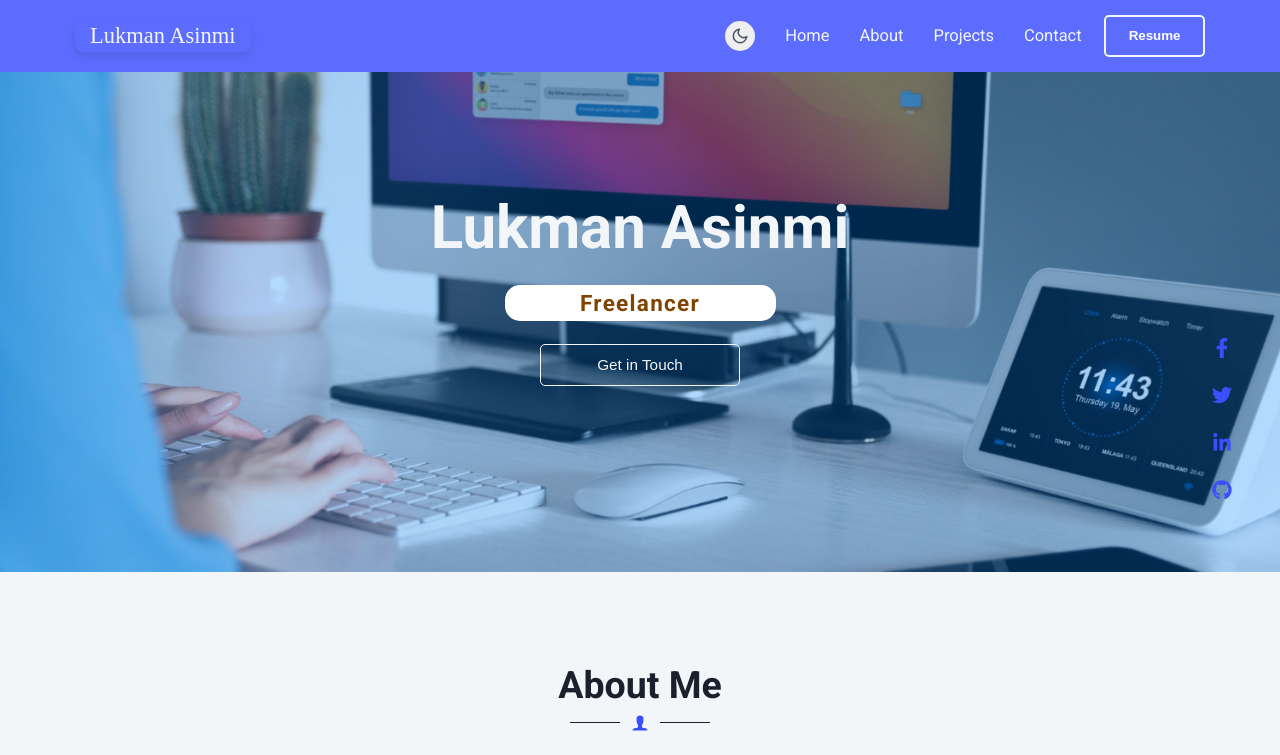
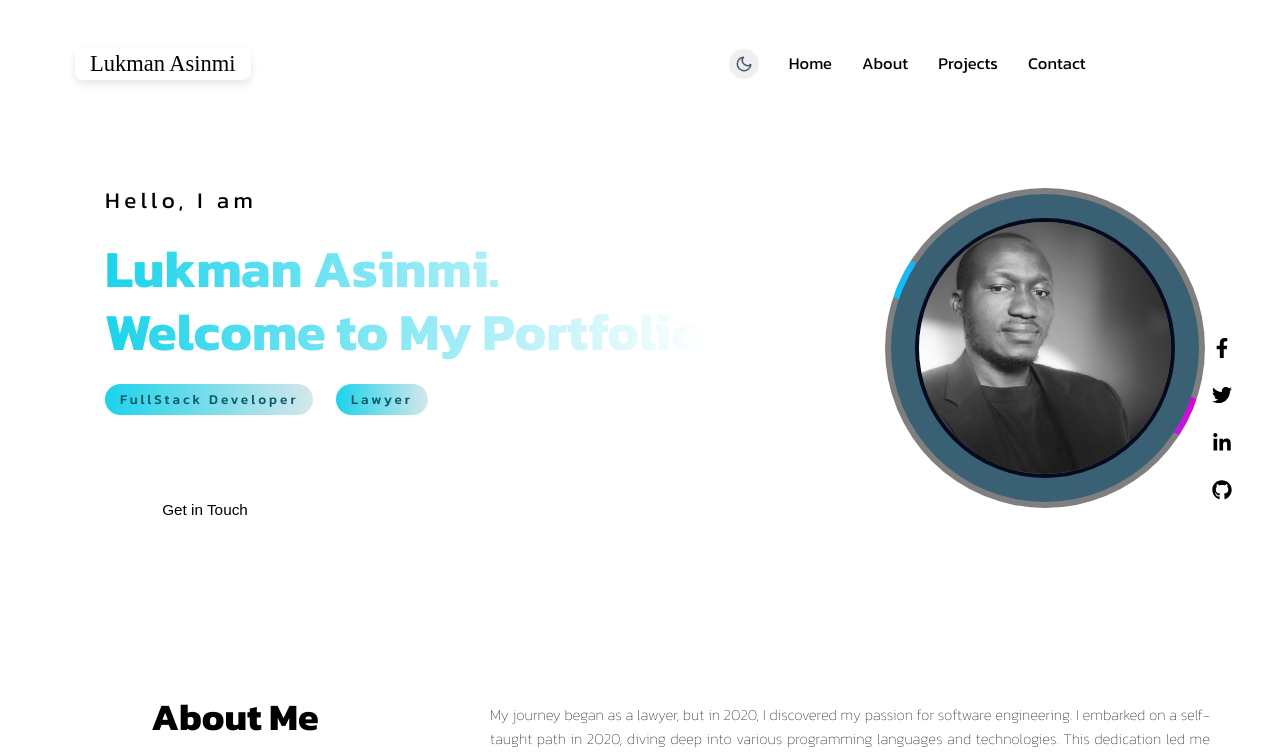
Before and after one commit to eemanDigital/my_portfolio, a React (Vite) app: page / in a window 1280 px wide. Shown: the top 755 px of the page. Built offline with nearby package versions, Linux system fonts and the light colour scheme.

Commit message:
refactored the hero page to look more modern

```diff
--- a/src/components/About/About.jsx
+++ b/src/components/About/About.jsx
@@ -23,28 +23,16 @@ const skills = [
 const About = () => {
   return (
     <section className={styles.about} id="about">
-      <TitleHeader title="About Me" icon={<IoIosPerson size={20} />} />
       <div className={styles.aboutContainer}>
-        <div className={styles.aboutHeader}>
-          <div className={styles.aboutImageContainer}>
-            <img
-              src={profileImage}
-              alt="Lukman Asinmi"
-              className={styles.aboutImage}
-            />
-          </div>
-          <div className={styles.aboutTitleContainer}>
-            <h2 className={styles.aboutTitle} data-aos="fade-up">
-              Software Engineer based in Nigeria 🇳🇬
-            </h2>
-          </div>
+        <div>
+          <TitleHeader title="About Me" />
+          <p>I like Building Solutions </p>
+
+          <button>Download CV</button>
+          <div className={styles.socials}></div>
         </div>
+
         <div className={styles.aboutContent}>
-          <p className={styles.aboutIntro} data-aos="fade-in">
-            Hello! I'm <span className={styles.highlight}>Lukman Asinmi</span>,
-            a software engineer based in Nigeria 🇳🇬.
-          </p>
-
           <p className={styles.aboutDescription} data-aos="fade-in">
             My journey began as a lawyer, but in 2020, I discovered my passion
             for software engineering. I embarked on a self-taught path in 2020,
@@ -69,8 +57,9 @@ const About = () => {
             delivers user-centric and business-focused solutions.
           </p>
         </div>
+      </div>
 
-        <div className={styles.aboutSkills}>
+      {/* <div className={styles.aboutSkills}>
           <div>
             <h3 className={styles.aboutSkillsTitle} data-aos="fade-up">
               Technical Expertise
@@ -84,9 +73,7 @@ const About = () => {
               ))}
             </ul>
           </div>
-        </div>
-        {/* <Certificate /> */}
-      </div>
+        </div> */}
     </section>
   );
 };
--- a/src/components/Hero/Hero.jsx
+++ b/src/components/Hero/Hero.jsx
@@ -1,40 +1,35 @@
 import { useState, useEffect } from "react";
 import { Link as ScrollLink } from "react-scroll";
 import styles from "./hero.module.css";
-import desktopImg from "../../assets/desktop1.jpg";
+import profileImg from "../../assets/profileImage.jpg";
+import { Link } from "react-router-dom";
 
 const Hero = () => {
-  const [currentProfession, setCurrentProfession] = useState("");
   const professions = ["A Lawyer", "Software Developer", "Freelancer"];
-  const [professionIndex, setProfessionIndex] = useState(0);
-
-  useEffect(() => {
-    const intervalId = setInterval(() => {
-      setProfessionIndex((prevIndex) => (prevIndex + 1) % professions.length);
-    }, 3000); // Change profession every 3 seconds
-
-    return () => clearInterval(intervalId);
-  }, []);
-
-  useEffect(() => {
-    setCurrentProfession(professions[professionIndex]);
-  }, [professionIndex]);
 
   return (
     <div className={styles.hero}>
-      <div className={styles.backgroundImageContainer}>
-        <img src={desktopImg} alt="Profile" className={styles.profileImage} />
-      </div>
       <div className={styles.heroContainer}>
-        <h1 className={styles.heroTitle} data-aos="fade-up">
-          Lukman Asinmi
+        <p>Hello, I am </p>
+        <h1 className={styles.heroTitle}>
+          Lukman Asinmi. Welcome to My Portfolio
         </h1>
-        <p className={styles.heroDescription} data-aos="fade-up">
-          <span className={styles.profession}>{currentProfession}</span>
-        </p>
+
+        <div className={styles.heroDescription}>
+          <span>FullStack Developer</span>
+          <span>Lawyer</span>
+        </div>
         <ScrollLink smooth={true} duration={500} to="contact">
           <button className={styles.btn}>Get in Touch</button>
         </ScrollLink>
+      </div>
+
+      <div className={styles.heroImgBox}>
+        <div className={styles.imgBoxContent}>
+          <img src={profileImg} alt="Profile" className={styles.grayscale} />
+          <h2>Need A FullStack Developer?</h2>
+          <Link to="#contact">Hire Me</Link>
+        </div>
       </div>
     </div>
   );
--- a/src/components/Hero/hero.module.css
+++ b/src/components/Hero/hero.module.css
@@ -1,65 +1,179 @@
 /* hero.module.css */
 
 .hero {
-  position: relative;
+  display: flex;
+  justify-content: space-around;
+  align-items: center;
   color: var(--primary-text-color);
-  padding: 2rem 0;
-  text-align: center;
-  height: 440px;
+  padding: 0;
+  min-height: 500px;
   width: 100%;
   overflow: hidden;
+  margin-right: 4rem;
 }
 
-.backgroundImageContainer {
+.heroContainer {
+  display: flex;
+  flex-direction: column;
+  align-items: flex-start;
+  max-width: 600px;
+  line-height: 1.2;
+  padding: 2rem;
+
+  z-index: 1;
+}
+.heroContainer p {
+  font-size: 1.5rem;
+  font-weight: 400;
+  letter-spacing: 0.3rem;
+  color: var(--primary-text-color);
+}
+
+.heroImgBox {
+  position: relative;
+  max-width: 320px;
+  width: 100%;
+  height: 320px;
+  background-color: rgba(0, 0, 0, 0.5);
+  border-radius: 50%;
+  overflow: hidden;
+  box-shadow: 0 0 10px 5px rgba(255, 255, 255, 0.7),
+    0 0 40px 10px rgba(255, 255, 255, 0.2),
+    0 0 50px 20px rgba(255, 255, 255, 0.2);
+}
+
+.heroImgBox::before {
+  content: "";
+  position: absolute;
+  inset: -10px 140px;
+  background: linear-gradient(315deg, #00ccff, #dd00d4);
+  transition: 0.5s;
+  animation: animate 20s linear infinite;
+}
+
+.heroImgBox:hover::before {
+  inset: -20px 0px;
+}
+
+.heroImgBox::after {
+  content: "";
+  position: absolute;
+  inset: 6px;
+  background-color: #3a6073;
+  border-radius: 50%;
+  z-index: 1;
+}
+
+.imgBoxContent {
+  position: absolute;
+  inset: 30px;
+  border: 4px solid #070a1c;
+  z-index: 3;
+  border-radius: 50%;
+  overflow: hidden;
+  display: flex;
+  justify-content: center;
+  flex-direction: column;
+  align-items: center;
+}
+
+.imgBoxContent img {
   position: absolute;
   top: 0;
   left: 0;
   width: 100%;
   height: 100%;
-  background-color: var(--hero-bg);
-  z-index: 0;
+  object-fit: cover;
+  object-position: center;
+  transition: 0.5s;
+  pointer-events: none;
+  z-index: 3;
 }
 
-.profileImage {
-  width: 100%;
-  height: 100%;
-  object-fit: cover;
-  opacity: 0.7;
+.heroImgBox:hover .imgBoxContent img {
+  opacity: 0;
 }
 
-.heroContainer {
+.imgBoxContent h2 {
   position: relative;
-  max-width: 800px;
-  margin: 0 auto;
-  padding: 0 2rem;
-  z-index: 1;
+  font-size: 0.8rem;
+  text-align: center;
+  color: white;
+  font-weight: 300;
+  letter-spacing: 0.2rem;
+  text-transform: uppercase;
+}
+
+.imgBoxContent a {
+  position: relative;
+  margin-top: 10px;
+  padding: 0.5rem 0.7rem;
+  background-color: white;
+  color: var(--secondary-text-color);
+  border-radius: 25px;
+  font-weight: 500;
+  font-size: 1.25;
+  text-transform: uppercase;
+  letter-spacing: 0.3rem;
+  text-decoration: none;
+  transition: 0.5s;
+}
+
+.imgBoxContent a:hover {
+  letter-spacing: 0.5rem;
 }
 
 .heroTitle {
-  font-size: 4rem;
+  font-size: 3.5rem;
   font-weight: 700;
-  margin-top: 6rem;
-  margin-bottom: 0.3rem;
+  margin-bottom: 1rem;
+  margin-top: 0;
+  background: linear-gradient(to right, #1bd3eb, #ffffff);
+  -webkit-background-clip: text;
+  -webkit-text-fill-color: transparent;
+  background-clip: text;
+  text-fill-color: transparent;
 }
 
 .heroDescription {
-  font-size: 1.5rem;
-  line-height: 1.6;
-  margin-bottom: 1.5rem;
-  /* color: var(--primary-text-color); */
-  z-index: -1;
+  margin: 0.4rem 0 5rem 0;
+  display: flex;
+  gap: 1.5rem;
 }
 
-.profession {
-  display: inline-block;
-  background-color: white;
-  padding: 0 0.7rem;
-  border-radius: 1rem;
-  min-width: 250px;
-  font-weight: 700;
-  color: var(--accent-color);
-  letter-spacing: 1.3px;
-  transition: all 2s ease;
+.heroDescription span {
+  position: relative;
+  font-size: 0.9rem;
+  padding: 0.5rem 1rem;
+  letter-spacing: 0.2rem;
+  font-weight: 500;
+  color: #0b5b66;
+  border-radius: 25px;
+  background: linear-gradient(to right, #1bd3eb, #d6e7eb);
+  z-index: 1;
+  overflow: hidden;
+}
+
+.heroDescription span::before {
+  content: "";
+  position: absolute;
+  top: -50%;
+  left: -50%;
+  width: 200%;
+  height: 200%;
+  background: linear-gradient(to right, #1bd3eb, #ffffff);
+  z-index: -1;
+  border-radius: 25px;
+  animation: shine 3s linear infinite;
+}
+
+@keyframes shine {
+  0% {
+    transform: translateX(-100%) translateY(-100%);
+  }
+  100% {
+    transform: translateX(100%) translateY(100%);
+  }
 }
 
 .btn {
@@ -72,28 +186,31 @@
   cursor: pointer;
   font-weight: 200;
   font-size: 1.02rem;
-  transition: background-color 0.3s ease, border-color 0.3s ease,
-    color 0.3s ease, box-shadow 0.3s ease;
+  transition: background 0.8s ease, border-color 0.3s ease, color 0.3s ease,
+    box-shadow 0.3s ease;
 }
 
 .btn:hover {
-  background: linear-gradient(135deg, #0073e6, #4fc3f7);
-  color: #fff;
-  border-color: #0073e6;
-  box-shadow: 0 4px 8px rgba(0, 0, 0, 0.2);
+  background: linear-gradient(to right, #1bd3eb, #ffffff);
+  color: #0b5b66;
 }
 
 /* Responsive Styles */
 @media (max-width: 768px) {
   .hero {
+    flex-direction: column;
+    justify-content: center;
+    align-items: center;
     padding: 1.5rem 0;
-    height: 500px;
+    height: auto;
   }
 
   .heroContainer {
     max-width: 100%;
     margin: 2rem;
     padding: 0 1.5rem;
+    text-align: center;
+    align-items: center;
   }
 
   .heroTitle {
@@ -102,11 +219,7 @@
 
   .heroDescription {
     font-size: 1.2rem;
-    margin-bottom: 1rem;
-  }
-
-  .profession {
-    min-width: 200px;
+    margin-bottom: 3rem;
   }
 
   .btn {
@@ -118,7 +231,7 @@
 @media (max-width: 480px) {
   .hero {
     padding: 1rem 0.5rem;
-    height: 580px;
+    height: auto;
   }
 
   .heroTitle {
@@ -126,16 +239,10 @@
   }
 
   .heroDescription {
+    flex-direction: column;
     font-size: 1rem;
   }
 
-  .backgroundImageContainer {
-    height: 60%;
-  }
-
-  /* .profileImage {
-    height: 70%;
-  } */
   .profession {
     min-width: 150px;
   }
@@ -145,3 +252,17 @@
     font-size: 0.9rem;
   }
 }
+
+@keyframes animate {
+  0% {
+    transform: rotate(0deg);
+  }
+  100% {
+    transform: rotate(360deg);
+  }
+}
+
+/* Apply color effects */
+.imgBoxContent img.grayscale {
+  filter: grayscale(100%);
+}
--- a/src/components/Navbar/navbar.module.css
+++ b/src/components/Navbar/navbar.module.css
@@ -1,10 +1,10 @@
 /* Base Styles */
 .navbar {
   width: 100%;
-  background: var(--hero-background-color);
+  background: var(--background-color);
   color: var(--primary-text-color);
   padding: 1rem 0;
-  top: 0;
+  margin-top: 2rem;
   z-index: 100;
 }
 
--- a/src/index.css
+++ b/src/index.css
@@ -1,8 +1,10 @@
+@import url("https://fonts.googleapis.com/css2?family=Kanit:ital,wght@0,100;0,200;0,300;0,400;0,500;0,600;0,700;0,800;0,900;1,100;1,200;1,300;1,400;1,500;1,600;1,700;1,800;1,900&display=swap"); // Import the font
+
 :root {
-  --hero-background-color: #5c6cfe;
+  --hero-background-color: #031544;
   --hero-bg: rgb(0, 136, 255);
   --background-primary-color: #f3f6f8;
-  --primary-text-color: #f3f6f8;
+  --primary-text-color: #0e5761;
   --secondary-text-color: #1a202c;
   --primary-white-color: #ffffff;
   --primary-blue-color: #3c4ffd;
@@ -50,21 +52,30 @@
       )
       repeat;
   --hero-bg: var(--hero-background-color);
-  --background-primary-color: #282828;
-  --primary-text-color: #f3f6f8;
-  --secondary-text-color: #f3f6f8;
-  --primary-white-color: #3f3f3f;
+  --background-primary-color: linear-gradient(to right, #16222a, #3a6073);
+
+  --primary-text-color: #b0e0e6;
+  --secondary-white-color: #f3f6f8;
+  --primary-text-color: #1bd3eb;
   --primary-blue-color: #fcfcff;
   --primary-light-blue-color: #4792de;
   --accent-color: rgb(128, 38, 0);
 }
 
+/* background: -webkit-linear-gradient(to right, #3A6073, #16222A);
+background: linear-gradient(to right, #3A6073, #16222A);  */
+
 body,
 html {
   margin: 0;
   padding: 0;
+  width: 100%;
+  height: 100%;
   font-size: 15px;
-  font-family: "Roboto", Inter, system-ui, Avenir, Helvetica, Arial, sans-serif;
+  font-family: "Kanit", sans-serif;
+  font-weight: 100;
+  font-style: normal;
+  background-color: var(--background-primary-color);
   box-sizing: border-box;
   scroll-behavior: smooth;
   font-synthesis: none;
--- a/src/pages/ProjectDetails/projectDetail.module.css
+++ b/src/pages/ProjectDetails/projectDetail.module.css
@@ -5,7 +5,6 @@
   font-family: "Arial", sans-serif;
   color: var(--secondary-text-color);
   line-height: 1.6;
-  background-color: var(--primary-white-color);
 }
 
 .projectHeader {
```
Also changed, not shown: src/components/About/about.module.css (+5 -6 lines), src/components/Contact/contact.module.css (+0 -8 lines), src/components/FeaturedProject/project.module.css (+5 -5 lines).
